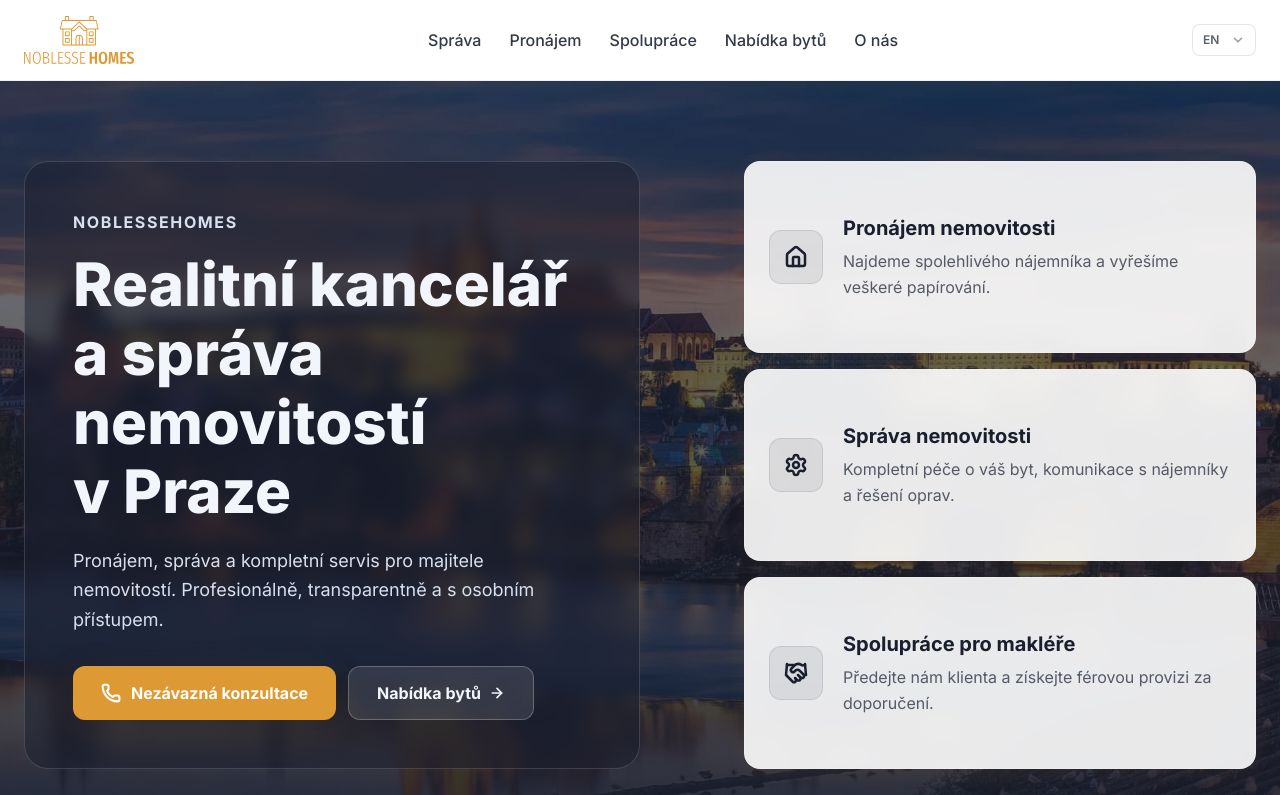
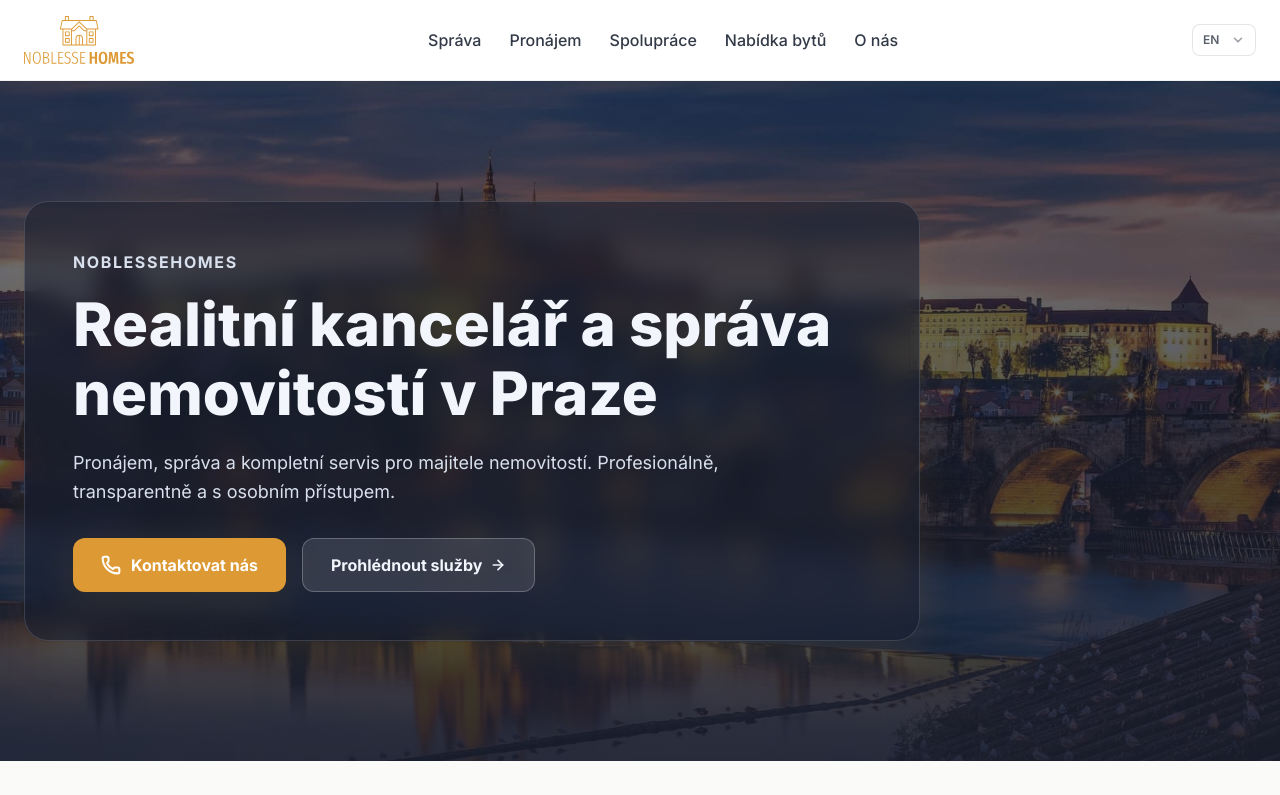
Before and after one commit to NoblesseHomes/noblesseHomesSite-v2, a Next.js app: page /en in a window 1280 px wide. Shown: the top 795 px of the page. Built offline with nearby package versions, Linux system fonts and the light colour scheme.

Commit message:
Новый верхний блок

```diff
--- a/src/components/mainHero/hero.js
+++ b/src/components/mainHero/hero.js
@@ -2,28 +2,9 @@
 
 import { Link } from '@/i18n/navigation';
 import Image from 'next/image';
-import { HomeIcon, SettingsIcon, HandshakeIcon, ArrowRightIcon, PhoneIcon } from 'lucide-react';
+import { ArrowRightIcon, PhoneIcon } from 'lucide-react';
 import bg from '@/asset/header/prague-bg.webp';
-const services = [
-  {
-    title: 'Pronájem nemovitosti',
-    description: 'Najdeme spolehlivého nájemníka a vyřešíme veškeré papírování.',
-    icon: HomeIcon,
-    link: '/pronajem',
-  },
-  {
-    title: 'Správa nemovitosti',
-    description: 'Kompletní péče o váš byt, komunikace s nájemníky a řešení oprav.',
-    icon: SettingsIcon,
-    link: '/sprava',
-  },
-  {
-    title: 'Spolupráce pro makléře',
-    description: 'Předejte nám klienta a získejte férovou provizi za doporučení.',
-    icon: HandshakeIcon,
-    link: '/spoluprace',
-  },
-];
+
 export function Hero() {
   return (
     <section className="relative w-full min-h-svh lg:min-h-[85vh] flex items-center overflow-hidden bg-accent-navy">
@@ -41,75 +22,36 @@ export function Hero() {
       </div>
 
       {/* Content */}
-      <div className="relative z-10 w-full max-w-7xl mx-auto px-4 sm:px-6 py-24 lg:py-20">
-        <div className="flex flex-col lg:flex-row items-center lg:items-stretch justify-between gap-12 lg:gap-8">
-          {/* Left Column: Text & CTA */}
-          <div className="w-full lg:w-1/2">
-            <div className="bg-accent-navy/50 backdrop-blur-sm rounded-3xl p-8 sm:p-10 lg:p-12 border border-footer-text/15 text-center lg:text-left">
+      <div className="relative z-10 w-full max-w-7xl mx-auto px-4 sm:px-6 py-20 sm:py-24 lg:py-20">
+        <div className="max-w-4xl">
+          <div className="bg-accent-navy/55 backdrop-blur-md rounded-3xl p-8 sm:p-10 lg:p-12 border border-footer-text/15 text-left shadow-premium-lg">
             <p className="text-footer-text-muted font-bold text-sm sm:text-base tracking-widest uppercase mb-4">
               NoblesseHomes
             </p>
             <h1 className="font-heading font-extrabold text-3xl sm:text-4xl md:text-5xl lg:text-6xl text-footer-text mb-5 leading-[1.15]">
               Realitní kancelář a správa nemovitostí v&nbsp;Praze
             </h1>
-              <p className="text-base sm:text-lg text-footer-text-muted mb-8 leading-relaxed max-w-xl mx-auto lg:mx-0">
+            <p className="text-base sm:text-lg text-footer-text-muted mb-8 leading-relaxed max-w-2xl">
               Pronájem, správa a kompletní servis pro majitele nemovitostí. Profesionálně,
               transparentně a s&nbsp;osobním přístupem.
             </p>
 
-              <div className="flex flex-col sm:flex-row gap-3 justify-center lg:justify-start">
+            <div className="flex flex-col sm:flex-row gap-3 sm:gap-4">
               <a
                 href="tel:+420123456789"
                 className="inline-flex items-center justify-center gap-2.5 bg-primary text-white font-bold text-base px-7 py-3.5 rounded-xl hover:bg-primary-dark transition-all duration-300 shadow-premium-lg hover:shadow-[0_12px_48px_rgba(221,153,51,0.3)]"
               >
                 <PhoneIcon className="w-5 h-5" strokeWidth={2.5} />
-                  Nezávazná konzultace
+                Kontaktovat nás
               </a>
               <Link
-                  href="/nabidka-bytu"
+                href="#sluzby"
                 className="inline-flex items-center justify-center gap-2 bg-footer-text/12 backdrop-blur-sm text-footer-text font-bold text-base px-7 py-3.5 rounded-xl border border-footer-text/25 hover:bg-footer-text/20 transition-all duration-300"
               >
-                  Nabídka bytů
+                Prohlédnout služby
                 <ArrowRightIcon className="w-4 h-4" strokeWidth={2.5} />
               </Link>
             </div>
-            </div>
-          </div>
-
-          {/* Right Column: Service Cards */}
-          <div className="w-full lg:w-[45%] max-w-lg mx-auto lg:mx-0 flex flex-col gap-4 lg:justify-between">
-            {services.map((service, index) => {
-              const Icon = service.icon;
-              return (
-                <div key={index} className="flex-1 flex">
-                  <Link
-                    href={service.link}
-                    className="group flex flex-1 justify-center bg-white/90 backdrop-blur-md border border-white/20 rounded-2xl p-5 sm:p-6 shadow-premium hover:shadow-premium-lg hover:bg-white transition-all duration-300"
-                  >
-                    <div className="flex items-center gap-4 sm:gap-5">
-                      <div className="shrink-0 bg-accent-navy/8 p-3.5 rounded-xl border border-accent-navy/10 group-hover:bg-accent-navy group-hover:border-accent-navy transition-colors duration-300">
-                        <Icon
-                          className="w-6 h-6 text-accent-navy group-hover:text-footer-text transition-colors duration-300"
-                          strokeWidth={2.5}
-                        />
-                      </div>
-                      <div className="flex-1">
-                        <h3 className="font-heading font-bold text-lg sm:text-xl text-accent-navy mb-1.5 flex items-center justify-between">
-                          {service.title}
-                          <ArrowRightIcon
-                            className="w-5 h-5 text-accent-navy/50 opacity-0 -translate-x-2 group-hover:opacity-100 group-hover:translate-x-0 transition-all duration-300"
-                            strokeWidth={2.5}
-                          />
-                        </h3>
-                        <p className="text-sm sm:text-base text-text/80 leading-relaxed">
-                          {service.description}
-                        </p>
-                      </div>
-                    </div>
-                  </Link>
-                </div>
-              );
-            })}
           </div>
         </div>
       </div>
--- a/src/components/servicesSection.js
+++ b/src/components/servicesSection.js
@@ -1,7 +1,5 @@
 import { Link } from '@/i18n/navigation';
-import { ArrowRightIcon } from 'lucide-react';
 import Image from 'next/image';
-import bg from '@/asset/header/prague-bg.webp';
 import pronajem from '@/asset/services/pronajem.jpg';
 import sprava from '@/asset/services/sprava.jpg';
 import spoluprace from '@/asset/services/spoluprace.jpg';
@@ -35,7 +33,7 @@ const services = [
 
 export function ServicesSection() {
   return (
-    <section className="w-full bg-accent-cream border-b border-black/5 py-14 sm:py-18 md:py-22">
+    <section id="sluzby" className="w-full bg-accent-cream border-b border-black/5 py-14 sm:py-18 md:py-22">
       <div className="max-w-7xl mx-auto px-4 sm:px-6">
         <div className="text-center mb-8 sm:mb-10">
           <h2 className="font-heading font-extrabold text-3xl sm:text-4xl md:text-5xl text-accent-navy leading-tight">
```
Lines whose indentation alone changed are shown as unchanged.
